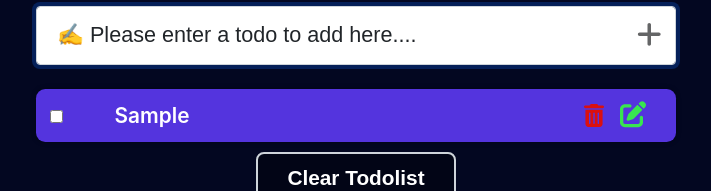
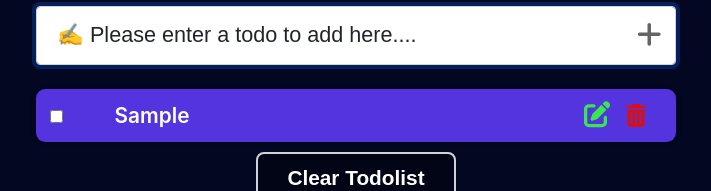
Before and after one commit to springboot20/React-Todo-App, a React (Create React App) app: page / in a window 1280 px wide. Both pictures are taken after typing "Sample" into the empty fields and a click on the button 933 px from the left and 541 px from the top of the page. Shown: the part 475-666 px from the top of the page, without its empty margins (284-995 px from the left). Built offline with nearby package versions, Linux system fonts and the light colour scheme.

Commit message:
buttons rearranged in Lists.jsx file

```diff
--- a/src/Todo/TodoList/Lists.jsx
+++ b/src/Todo/TodoList/Lists.jsx
@@ -40,14 +40,14 @@ function Lists({ todos, setTodos, handleEdit }) {
 					</div>
 					<div className="action">
 						<button
+							onClick={() => handleEdit(id)}
+						>
+							<FontAwesomeIcon icon={faEdit} className='edit-icon' />
+						</button>
+						<button
 							onClick={() => handleDelete(id)}
 						>
 							<FontAwesomeIcon icon={faTrashCan} className="delete-icon" />
-						</button>
-						<button
-							onClick={() => handleEdit(id)}
-						>
-							<FontAwesomeIcon icon={faEdit} className='edit-icon' />
 						</button>
 					</div>
 				</li>
```
